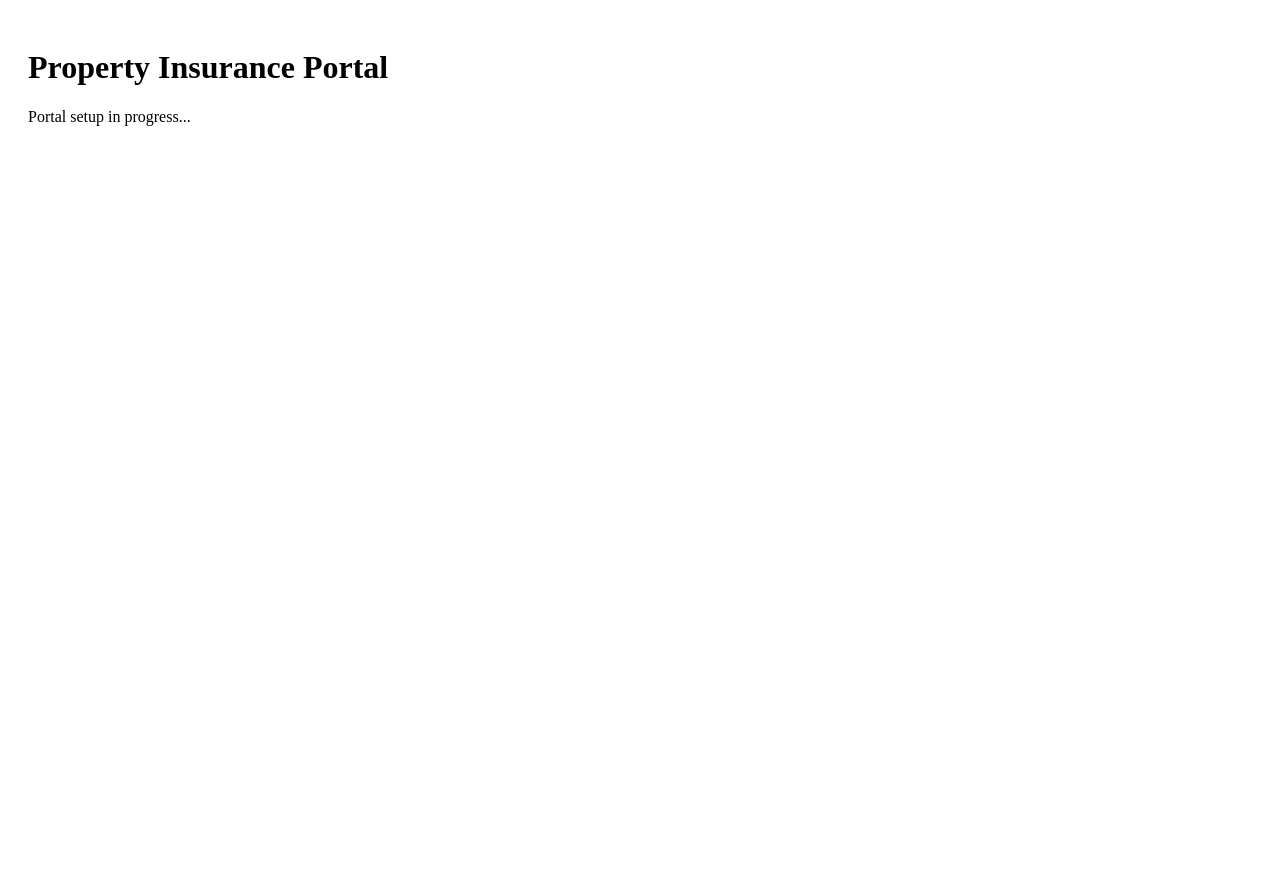
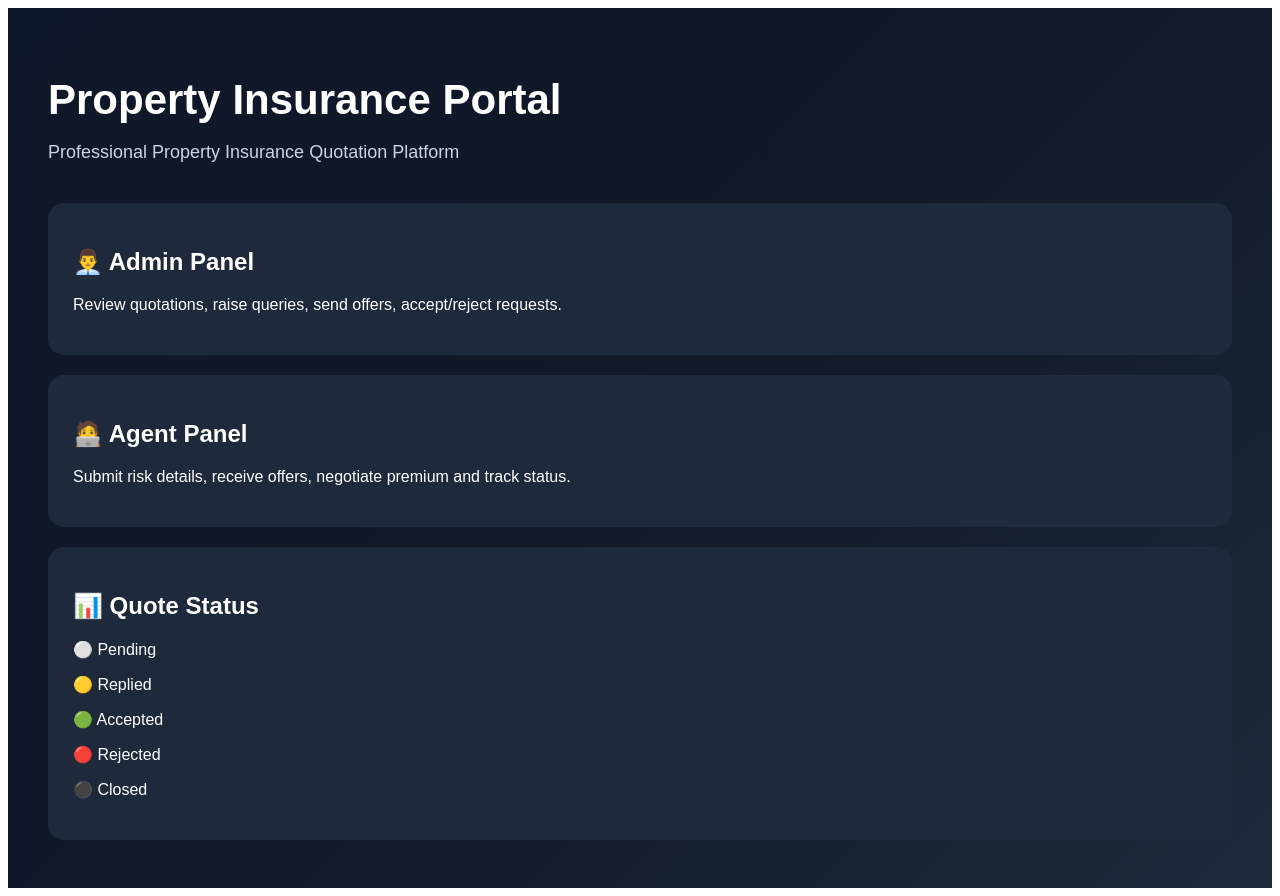
Before and after one commit to Arunsonly/property-insurance-portal, a Next.js app: page / in a window 1280 px wide. Before the commit the page ends 800 px from the top, so only its background shows below. Built offline with nearby package versions, Linux system fonts and the light colour scheme.

Commit message:
Update index.js

```diff
--- a/pages/index.js
+++ b/pages/index.js
@@ -1,8 +1,91 @@
 export default function Home() {
   return (
-    <div style={{padding:"20px"}}>
-      <h1>Property Insurance Portal</h1>
-      <p>Portal setup in progress...</p>
+    <div
+      style={{
+        minHeight: "100vh",
+        background:
+          "linear-gradient(135deg,#0f172a,#111827,#1e293b)",
+        color: "#fff",
+        fontFamily: "Arial, sans-serif",
+        padding: "40px",
+      }}
+    >
+      <div
+        style={{
+          maxWidth: "1200px",
+          margin: "0 auto",
+        }}
+      >
+        <h1
+          style={{
+            fontSize: "42px",
+            marginBottom: "10px",
+          }}
+        >
+          Property Insurance Portal
+        </h1>
+
+        <p
+          style={{
+            color: "#cbd5e1",
+            fontSize: "18px",
+            marginBottom: "40px",
+          }}
+        >
+          Professional Property Insurance Quotation Platform
+        </p>
+
+        <div
+          style={{
+            display: "grid",
+            gap: "20px",
+          }}
+        >
+          <div
+            style={{
+              background: "#1e293b",
+              padding: "25px",
+              borderRadius: "16px",
+            }}
+          >
+            <h2>👨‍💼 Admin Panel</h2>
+            <p>
+              Review quotations, raise queries,
+              send offers, accept/reject requests.
+            </p>
+          </div>
+
+          <div
+            style={{
+              background: "#1e293b",
+              padding: "25px",
+              borderRadius: "16px",
+            }}
+          >
+            <h2>🧑‍💻 Agent Panel</h2>
+            <p>
+              Submit risk details, receive offers,
+              negotiate premium and track status.
+            </p>
+          </div>
+
+          <div
+            style={{
+              background: "#1e293b",
+              padding: "25px",
+              borderRadius: "16px",
+            }}
+          >
+            <h2>📊 Quote Status</h2>
+
+            <p>⚪ Pending</p>
+            <p>🟡 Replied</p>
+            <p>🟢 Accepted</p>
+            <p>🔴 Rejected</p>
+            <p>⚫ Closed</p>
+          </div>
+        </div>
+      </div>
     </div>
   );
 }
```
